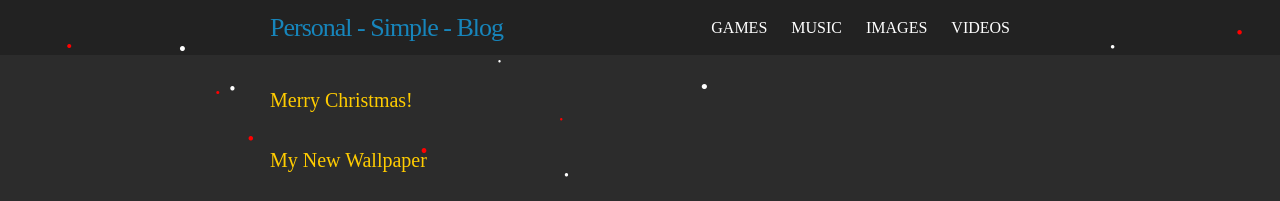
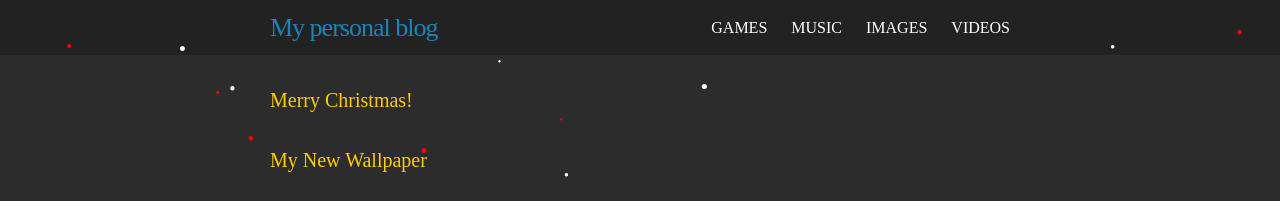
Before and after one commit to skandyn-sh/skandyn-sh.github.io, a Jekyll site: the page built from index.html, in a window 1280 px wide. Shown: the top 201 px of the page. Built offline with Jekyll 4.4.1, drawn with Linux system fonts in a browser that asks for light colours; nearby versions of some CDN libraries; library files that are not in the unit come from our copies; comment, search, counter and statistics services are not loaded.

Commit message:
Update _config.yml

```diff
--- a/_config.yml
+++ b/_config.yml
@@ -1,4 +1,4 @@
-title: Personal - Simple - Blog
+title: My personal blog
 email:
 baseurl: "" # the subpath of your site, e.g. /blog
 url: "http://skandyn-sh.github.io" # the base hostname & protocol for your site, e.g. http://example.com
```
